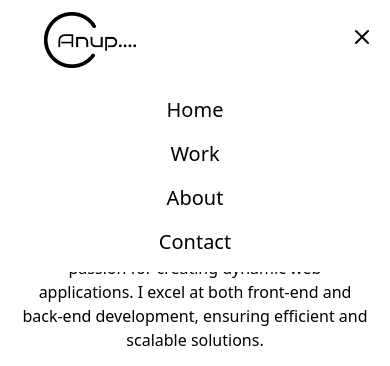
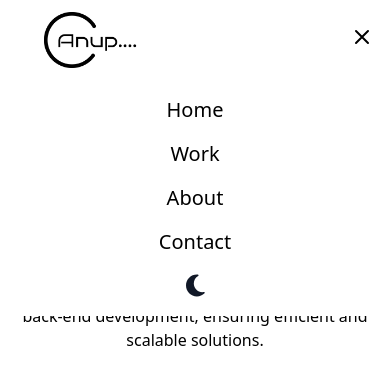
Before and after one commit to anup4747/TypeScript-React, a React (Create React App) app in the folder L3/Portfolio/: page / in a window 390 px wide. Both pictures are taken after a click on the button 362 px from the left and 37 px from the top of the page. Shown: the top 366 px of the page. Built offline with nearby package versions, Linux system fonts and the light colour scheme; the HTML template or start-up script is replaced by a standard one.

Commit message:
Update Navbar.tsx

```diff
--- a/L3/Portfolio/src/Components/Navbar.tsx
+++ b/L3/Portfolio/src/Components/Navbar.tsx
@@ -4,7 +4,7 @@ import logo from "../public/logo2.png";
 import React from "react";
 import { FontAwesomeIcon } from "@fortawesome/react-fontawesome";
 import { faSun, faMoon } from "@fortawesome/free-solid-svg-icons";
-import { Link } from 'react-router-dom';
+import { Link } from "react-router-dom";
 
 interface NavbarProps {
   darkMode: boolean;
@@ -15,12 +15,20 @@ const Navbar: React.FC<NavbarProps> = ({ darkMode, toggleDarkMode }) => {
   const [isOpen, setIsOpen] = useState(false);
 
   return (
-    <nav className={`h-20 w-full fixed  z-50 ${darkMode ? 'shadow-white' : 'shadow-black'} dark:bg-black navbarlight`}>
+    <nav
+      className={`h-20 w-full fixed  z-50 ${
+        darkMode ? "shadow-white" : "shadow-black"
+      } dark:bg-black navbarlight`}
+    >
       <div className="max-w-7xl mx-auto px-4 sm:px-6 lg:px-8">
         <div className="flex justify-between items-center h-20 dark:text-white">
           <div className="flex-shrink-0 text-2xl font-bold ml-7 ">
             <a href="/">
-              <img src={logo} alt="" className="h-14 filter inverting dark:invert-0 " />
+              <img
+                src={logo}
+                alt=""
+                className="h-14 filter inverting dark:invert-0 "
+              />
             </a>
           </div>
           <div className="hidden md:flex space-x-8 text-xl font-medium">
@@ -38,12 +46,10 @@ const Navbar: React.FC<NavbarProps> = ({ darkMode, toggleDarkMode }) => {
             </Link>
             <Link to="#">
               <div className="flex items-center">
-
                 <button
                   onClick={toggleDarkMode}
                   className="text-gray-900 dark:text-white focus:outline-none"
                 >
-
                   <FontAwesomeIcon
                     icon={darkMode ? faSun : faMoon}
                     size="lg"
@@ -87,26 +93,33 @@ const Navbar: React.FC<NavbarProps> = ({ darkMode, toggleDarkMode }) => {
         </div>
         {isOpen && (
           <div className="md:hidden inset-0 z-50 absolute top-20 w-full dark:text-white dark:bg-black">
-            {" "}
             <div className="py-4 ease-in-out transform flex flex-col items-center space-y-4 text-xl font-medium w-full dark:bg-black navbarlight">
-              {" "}
-              <a href="/" className=" hover:underline">
-                {" "}
-                Home{" "}
-              </a>{" "}
-              <a href="/Work" className="hover:underline">
-                {" "}
-                Work{" "}
-              </a>{" "}
-              <a href="/About" className="hover:underline">
-                {" "}
-                About{" "}
-              </a>{" "}
-              <a href="/Contact" className="hover:underline">
-                {" "}
-                Contact{" "}
-              </a>{" "}
-            </div>{" "}
+              <Link to="/" className=" hover:underline">
+                Home
+              </Link>
+              <Link to="/Work" className="hover:underline">
+                Work
+              </Link>
+              <Link to="/About" className="hover:underline">
+                About
+              </Link>
+              <Link to="/Contact" className="hover:underline">
+                Contact
+              </Link>
+              <Link to="#" className="hover:underline">
+              <button
+                  onClick={toggleDarkMode}
+                  className="text-gray-900 dark:text-white focus:outline-none"
+                >
+
+                  <FontAwesomeIcon
+                    icon={darkMode ? faSun : faMoon}
+                    size="lg"
+                    className=""
+                  />
+                </button>
+              </Link>
+            </div>
           </div>
         )}
       </div>
```
